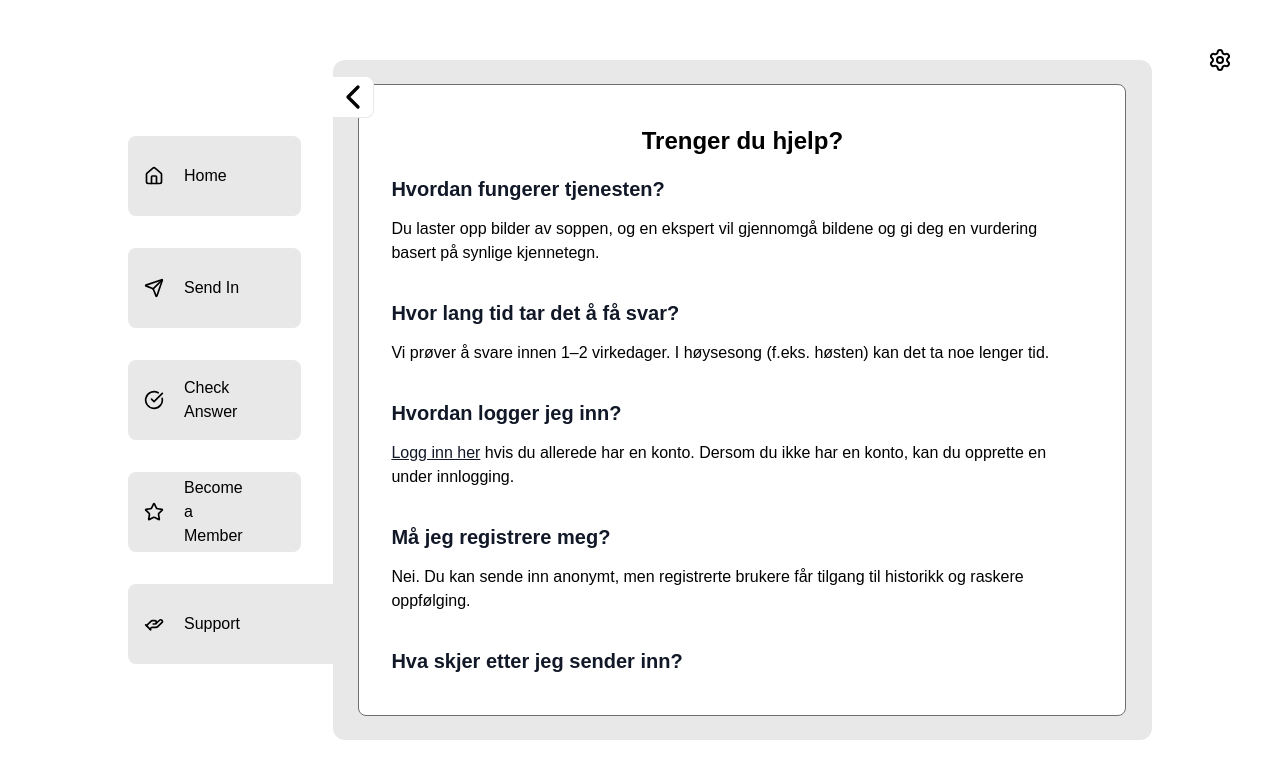
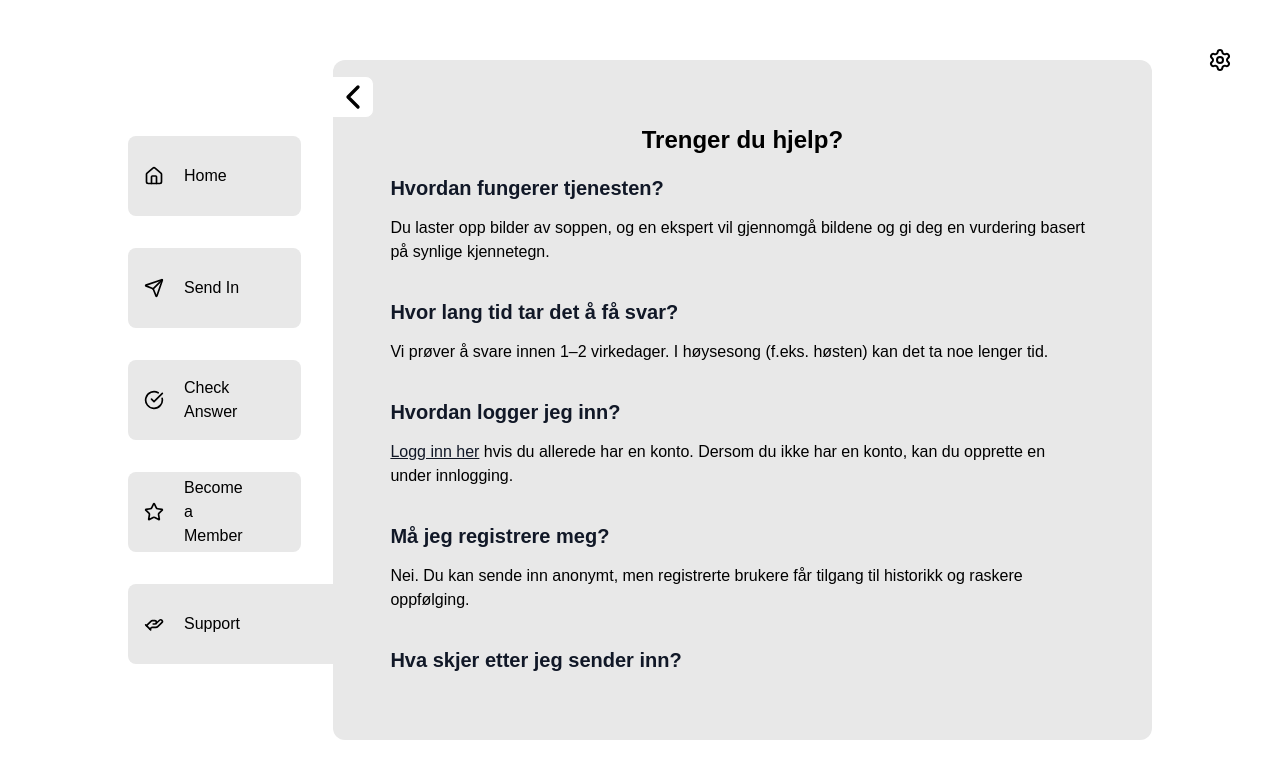
Before and after one commit to jensmjahle/mushroom-identification-frontend, a Vue app: page /support in a window 1280 px wide. Shown: the top 778 px of the page. Built offline with nearby package versions, Linux system fonts and the light colour scheme; no server answers.

Commit message:
Remove uneccesary background and border

```diff
--- a/src/views/user/SupportView.vue
+++ b/src/views/user/SupportView.vue
@@ -1,6 +1,6 @@
 <template>
   <div class="w-full h-full flex items-center justify-center px-4 py-6">
-    <div class="w-full max-w-3xl h-full flex flex-col text-center px-4 py-6 sm:py-10 sm:px-8 rounded-lg bg-bg1 border border-border1">
+    <div class="w-full max-w-3xl h-full flex flex-col text-center px-4 py-6 sm:py-10 sm:px-8 rounded-lg">
 
       <!-- Tittel -->
       <h1 class="text-xl sm:text-2xl font-bold text-text1 mb-4">
```
